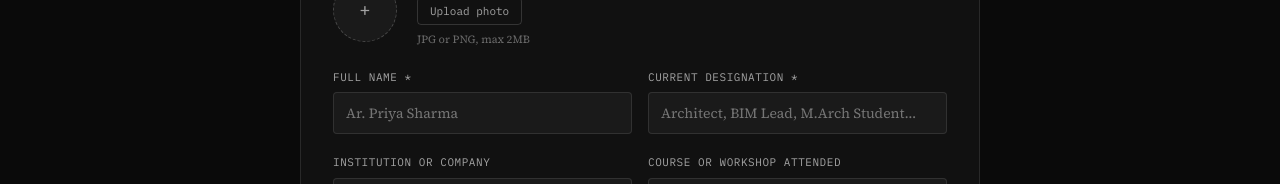
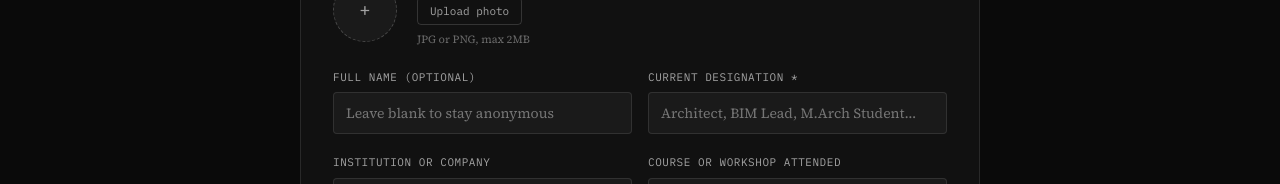
Before and after one commit to YAFTDesigns/yaftwebsite, a Next.js app: page /courses in a window 1280 px wide. Both pictures are taken after a click on the button "SHARE YOUR EXPERIENCE". Shown: the part 2261-2445 px from the top of the page. Built offline with nearby package versions, Linux system fonts and the light colour scheme; no server answers; the database is empty.

Commit message:
Allow anonymous submissions, name optional

```diff
--- a/components/TestimonialForm.tsx
+++ b/components/TestimonialForm.tsx
@@ -57,7 +57,7 @@ export default function TestimonialForm() {
 
   async function handleSubmit(e: React.FormEvent) {
     e.preventDefault();
-    if (!form.name || !form.role || !form.quote) return;
+    if (!form.role || !form.quote) return;
     setStatus('submitting');
 
     let photo_url: string | null = null;
@@ -66,7 +66,7 @@ export default function TestimonialForm() {
     }
 
     const { error } = await supabase.from('testimonials').insert([{
-      name: form.name,
+      name: form.name.trim() || 'Anonymous',
       role: form.role,
       institution: form.institution,
       course_taken: form.course_taken,
@@ -143,13 +143,12 @@ export default function TestimonialForm() {
         {/* Name + Role */}
         <div className={styles.row}>
           <div className={styles.field}>
-            <label className={styles.label}>Full name <span className={styles.req}>*</span></label>
+            <label className={styles.label}>Full name <span className={styles.optional}>(optional)</span></label>
             <input
               className={styles.input}
               value={form.name}
               onChange={e => set('name', e.target.value)}
-              placeholder="Ar. Priya Sharma"
-              required
+              placeholder="Leave blank to stay anonymous"
             />
           </div>
           <div className={styles.field}>
```
